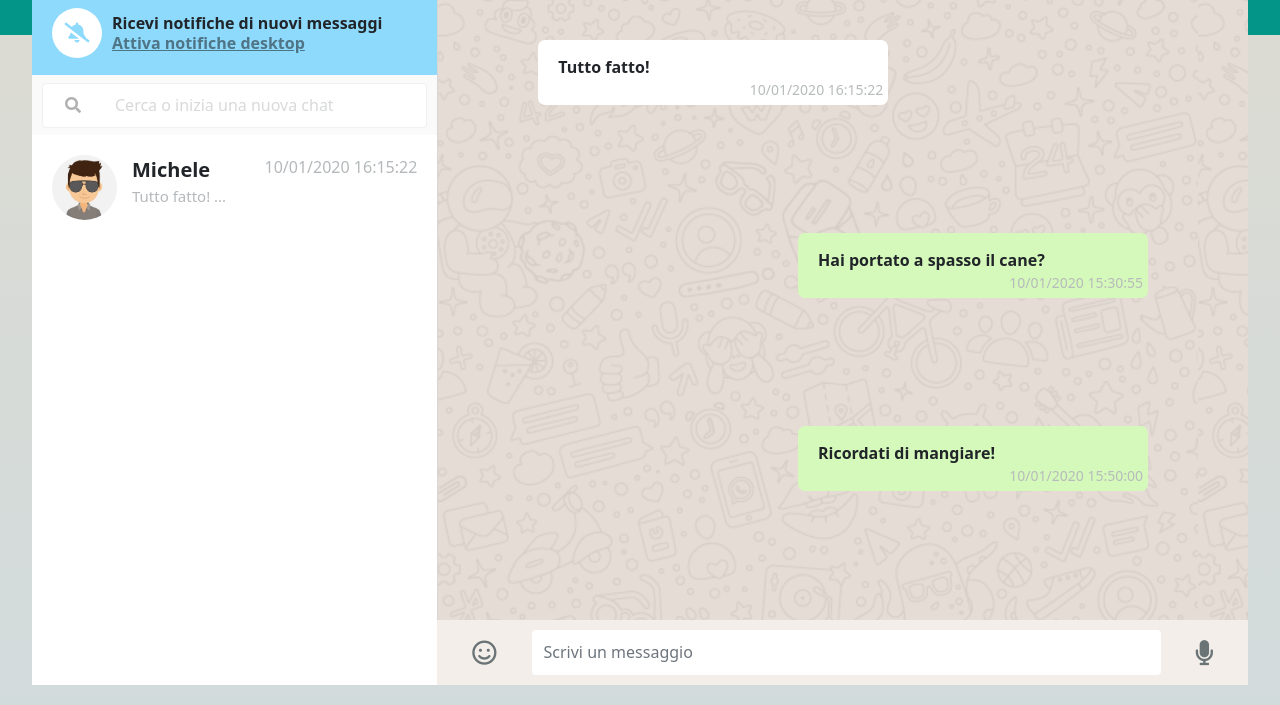
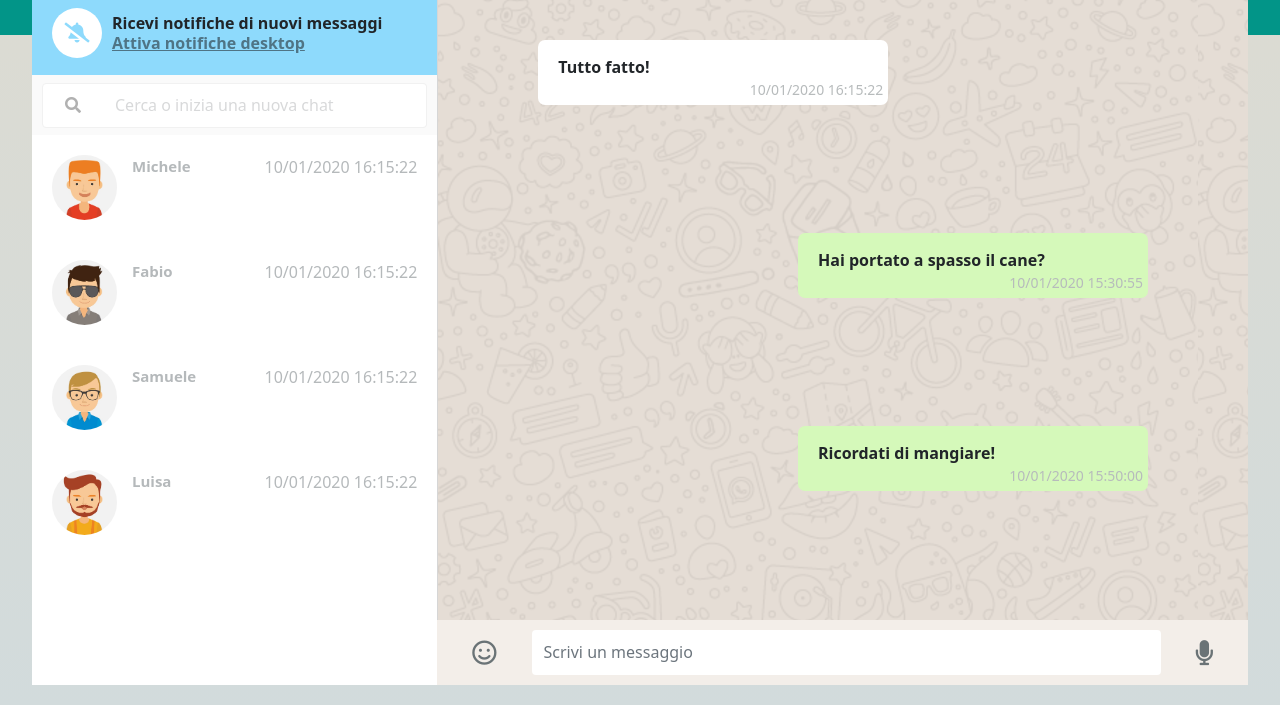
Before and after one commit to Intrusion0/vue-boolzapp, a plain HTML site: page index.html in a window 1280 px wide. Shown: the part 95-800 px from the top of the page. Drawn offline with nearby package versions, Linux system fonts and the light colour scheme.

Commit message:
Automated contact list

```diff
--- a/css/style.css
+++ b/css/style.css
@@ -33,7 +33,6 @@ p {
     height: calc(100% - 40px);
     width: 95%;
     margin: 0 auto; /* riguardo le media query/responsive --> margin: 0 auto 0 30px */
-    background-color: red;
     position: relative;
     z-index: 2;
     top: 20px;
--- a/index.html
+++ b/index.html
@@ -60,18 +60,18 @@
                         <!-- Sezione lista utenti -->
                         <section class="user-list-container">
                             <ul class="list-group">
-                                <li tabindex="-1"> <!-- v-for per generare le varie chat -->
+                                <li tabindex="-1" v-for="(contact, i) in contacts" :key="i"> <!-- v-for per generare le varie chat -->
                                     <div class="user-container">
                                         <section class="user-picture">
-                                            <img src="img/avatar_2.jpg" alt="av_2">
+                                            <img :src="contact.avatar" :alt="contact.name">
                                         </section>
                                         <section class="user-text">
                                                 <div class="user-name-message">
                                                     <span>
-                                                        Michele
+                                                        {{ contact.name }}
                                                     </span>
-                                                    <span class="fw-normal">
-                                                        Tutto fatto! ...
+                                                    <span v-for="(message, j) in messages" class="fw-normal" v-if="message.status === 'received' " :key="j">
+                                                        {{ message.text }}
                                                     </span>
                                                 </div>
                                         </section>
--- a/js/main.js
+++ b/js/main.js
@@ -4,7 +4,7 @@ var app = new Vue({
         contacts: [
             {
                 name: 'Michele',
-                avatar: '_1',
+                avatar: 'img/avatar_1.jpg',
                 visible: true,
                 messages: [
                     {
@@ -26,7 +26,7 @@ var app = new Vue({
             },
             {
                 name: 'Fabio',
-                avatar: '_2',
+                avatar: 'img/avatar_2.jpg',
                 visible: true,
                 messages: [
                     {
@@ -48,7 +48,7 @@ var app = new Vue({
             },
             {
                 name: 'Samuele',
-                avatar: '_3',
+                avatar: 'img/avatar_3.jpg',
                 visible: true,
                 messages: [
                     {
@@ -70,7 +70,7 @@ var app = new Vue({
             },
             {
                 name: 'Luisa',
-                avatar: '_4',
+                avatar: 'img/avatar_4.jpg',
                 visible: true,
                 messages: [
                     {
```
